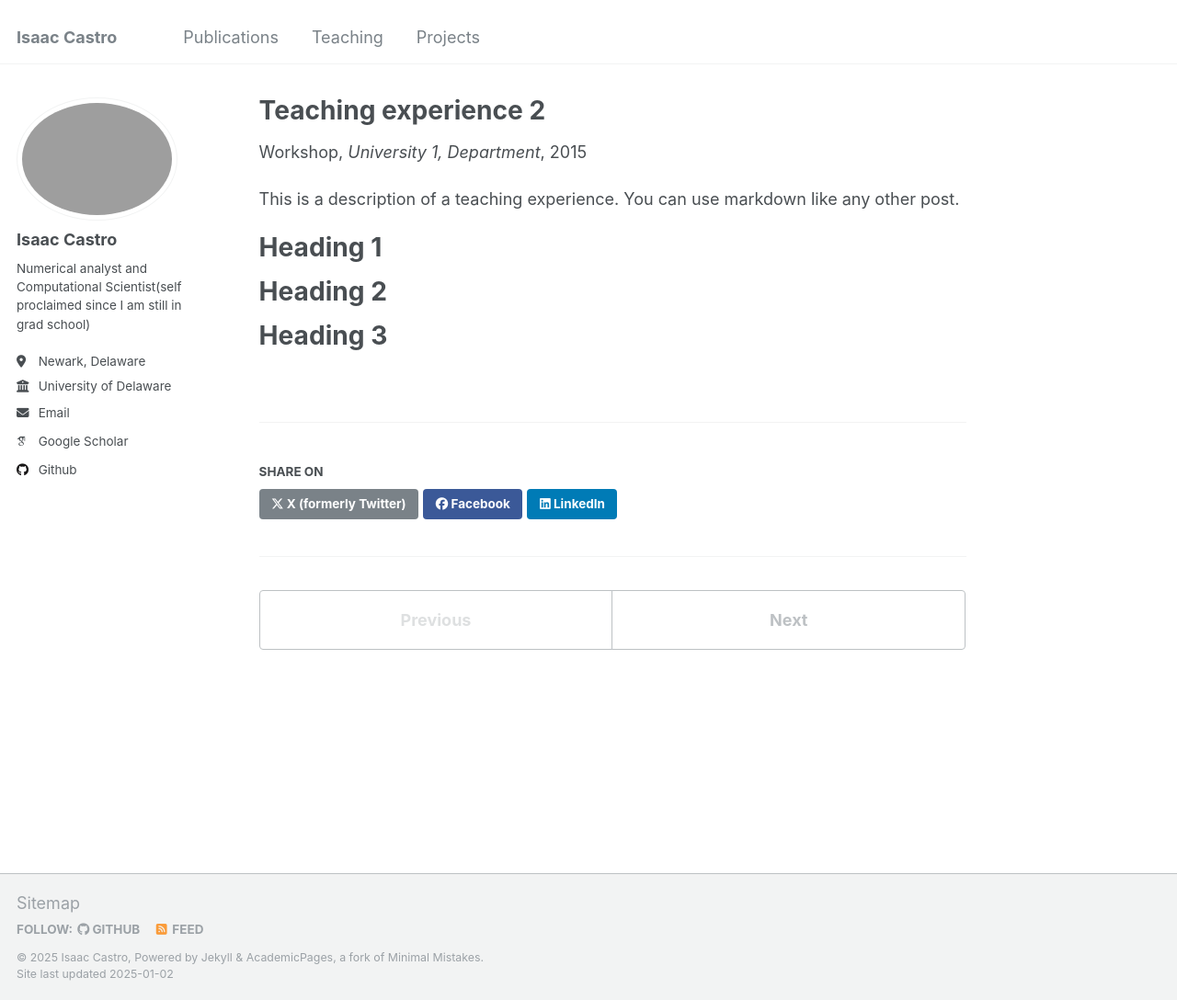
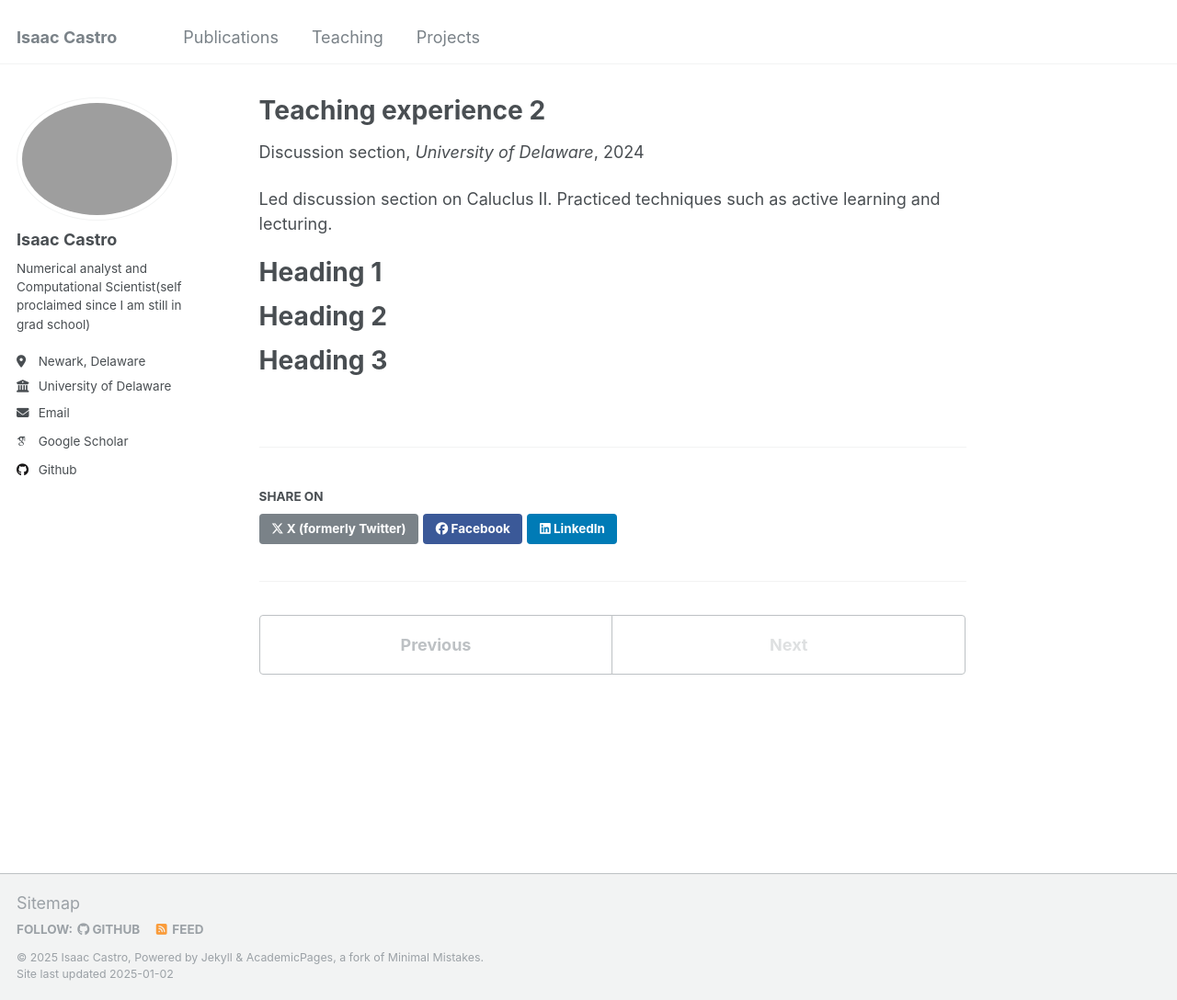
Before and after one commit to castro-isaac/castro-isaac.github.io, a Jekyll site: the page built from _teaching/2015-spring-teaching-2.md, in a window 1280 px wide and 1088 px high. Shown: the whole window at 92% size. Built offline with Jekyll 4.4.1, drawn with Linux system fonts in a browser that asks for light colours; some web fonts are replaced.

Commit message:
Update 2015-spring-teaching-2.md

```diff
--- a/_teaching/2015-spring-teaching-2.md
+++ b/_teaching/2015-spring-teaching-2.md
@@ -1,14 +1,14 @@
 ---
 title: "Teaching experience 2"
 collection: teaching
-type: "Workshop"
+type: "Discussion section"
 permalink: /teaching/2015-spring-teaching-1
-venue: "University 1, Department"
-date: 2015-01-01
-location: "City, Country"
+venue: "University of Delaware"
+date: 2024-01-01
+location: "Newark, Delaware"
 ---
 
-This is a description of a teaching experience. You can use markdown like any other post.
+Led discussion section on Caluclus II. Practiced techniques such as active learning and lecturing.
 
 Heading 1
 ======
```
